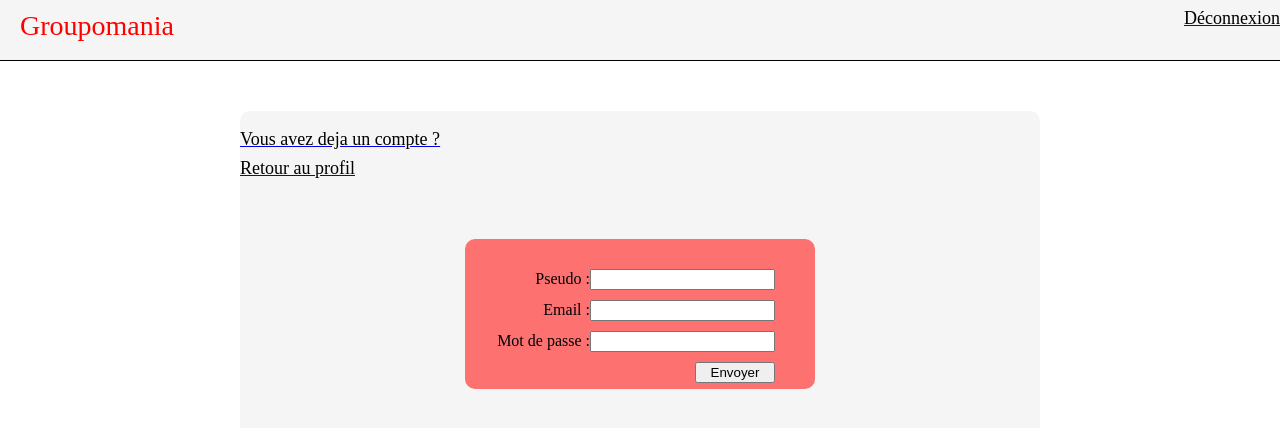
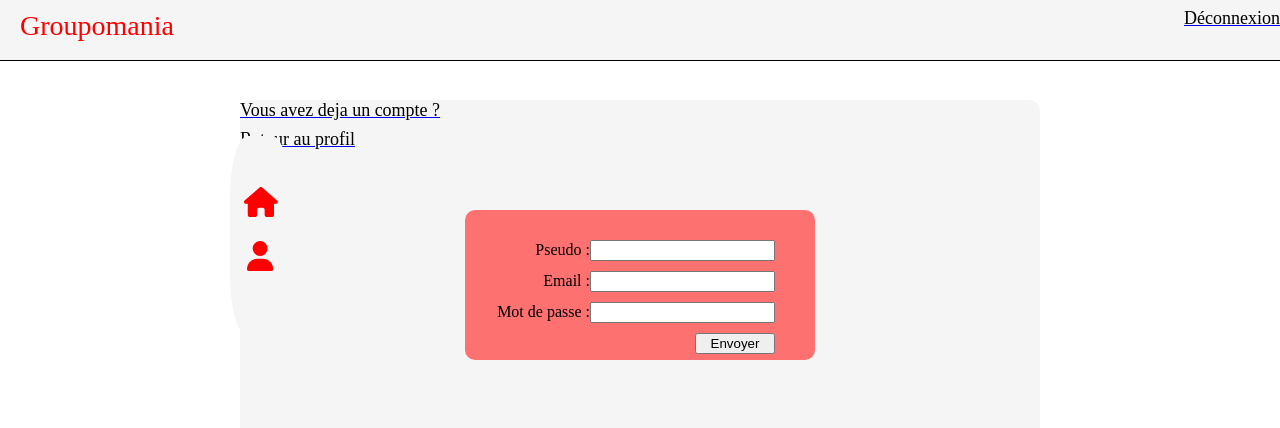
Before and after one commit to MaximeWeb/P7-Node-React-API-ReseauSocial, a React (Create React App) app in the folder frontend/: page /signup in a window 1280 px wide. Shown: the top 428 px of the page. Built offline with nearby package versions, Linux system fonts and the light colour scheme.

Commit message:
new fichiers

```diff
--- a/frontend/src/components/Header.jsx
+++ b/frontend/src/components/Header.jsx
@@ -8,7 +8,7 @@ import '../styles/Header.css'
   return (
     <nav className='header'>
 
-<div className='flexbox'>
+    <div className='flexbox'>
 
    <div className='imagemenu'>Groupomania</div>
 
--- a/frontend/src/components/Navbar.jsx
+++ b/frontend/src/components/Navbar.jsx
@@ -16,8 +16,8 @@ import '../styles/NavBar.css'
 
 
   <div className='NavBar'>
-   <Link to="/"><FontAwesomeIcon icon={faHome} /></Link>
-    <Link to="/Profil"><FontAwesomeIcon icon={faUser} /></Link>
+   <Link className='icon' to="/"><FontAwesomeIcon icon={faHome} /></Link>
+    <Link className='icon' to="/Profil"><FontAwesomeIcon icon={faUser} /></Link>
     </div>
 
   )
--- a/frontend/src/pages/Home.jsx
+++ b/frontend/src/pages/Home.jsx
@@ -11,7 +11,9 @@ import '../styles/Home.css'
       <Header/>
       <body>
 <div className='flexboxHome'>
+  <div className='navbar'>
   <Navbar/>
+  </div>
      <h1 className='Publications'>publications</h1>
      <div className='BodyDroite'>
      <h2 className='Amis'>Amis</h2>
--- a/frontend/src/pages/Login.jsx
+++ b/frontend/src/pages/Login.jsx
@@ -2,19 +2,20 @@ import React from 'react'
 import Header from '../components/Header'
 import Form from '../components/Formlogin'
 import { Link } from 'react-router-dom'
-import '../styles/Profil.css'
+import '../styles/Register.css'
+
 
 const Login = () => {
   return (
     <div>
     <Header/>
-   <div className='ProfilBloc'>
+    <div className='blocregister'>
    <Link to="/signup"><div className='onglet'>Inscrivez-vous !</div></Link>
    <Link to="/profil"><div className='onglet'>Retour au profil</div></Link>
     <Form/>
+  </div>
+  </div>
 
-  </div>
-</div>
 
   )
 }
--- a/frontend/src/pages/Profil.jsx
+++ b/frontend/src/pages/Profil.jsx
@@ -9,12 +9,16 @@ const Profil = () => {
   return (
     <div>
     <Header/>
-    <div className='flexbox'>
+
+    <div className='box'>
+      <div className='navbar'>
     <NavBar />
+    </div>
    <div className='ProfilBloc'>
     <Link to="/signup"><div className='onglet'>S'inscrire</div></Link>
     <Link to="/login"><div className='onglet'>Se connecter</div></Link>
     <Form />
+
 
   </div>
   </div>
--- a/frontend/src/pages/Signup.jsx
+++ b/frontend/src/pages/Signup.jsx
@@ -2,18 +2,24 @@ import React from 'react'
 import Header from '../components/Header'
 import Form from '../components/Formsignup'
 import { Link } from 'react-router-dom'
-import '../styles/Profil.css'
+import NavBar from '../components/Navbar'
+import '../styles/Register.css'
+
 
 const Signup = () => {
   return (
     <div>
     <Header/>
-   <div className='ProfilBloc'>
+    <div className='navbar'>
+    <NavBar />
+    </div>
+   <div className='blocregister'>
    <Link to="/login"><div className='onglet'>Vous avez deja un compte ?</div></Link>
    <Link to="/profil"><div className='onglet'>Retour au profil</div></Link>
   <Form />
   </div>
-</div>
+  </div>
+
 
   )
 }
--- a/frontend/src/styles/Header.css
+++ b/frontend/src/styles/Header.css
@@ -2,7 +2,10 @@
     border-bottom: solid 1px black;
     height: 60px;
     width: 100%;
-    background-color:whitesmoke
+    background-color:whitesmoke;
+    position:fixed;
+    top:0px;
+
 }
 
 .imagemenu {
--- a/frontend/src/styles/Home.css
+++ b/frontend/src/styles/Home.css
@@ -1,10 +1,12 @@
 body {
     margin:0px;
+
 }
 .flexboxHome {
     display: flex;
     justify-content:  space-around;
-    margin-left: 300px;
+    margin-left: 250px;
+
 }
 .Publications {
     border: 1px solid black;
@@ -12,6 +14,7 @@ body {
     height: 1200px;
     width: 600px;
     background-color: whitesmoke;
+    margin-top:100px;
 }
 .Amis {
     border: 1px solid black;
@@ -19,6 +22,7 @@ body {
     height: 400px;
     width: 250px;
     background-color: whitesmoke;
+    margin-top:100px;
 }
 .Suggestions {
     border: 1px solid black;
@@ -26,4 +30,12 @@ body {
     height: 600px;
     width: 250px;
     background-color: whitesmoke;
+    margin-top:50px;
 }
+.navbar {
+    position: fixed;
+    left:18%;
+    top:12%;
+    margin-top:40px;
+
+}
--- a/frontend/src/styles/NavBar.css
+++ b/frontend/src/styles/NavBar.css
@@ -1,4 +1,20 @@
 .NavBar {
     display: flex;
     flex-direction: column;
+    height: 150px;
+    width: 60px;
+    background-color: whitesmoke;
+    text-align: center;
+    padding-top:50px;
+    border-radius: 30%;
 }
+.icon {
+    color:red;
+    font-size:30px;
+     margin-bottom:20px;
+}
+
+.icon:hover {
+
+    border-left: 4px solid red;
+}
--- a/frontend/src/styles/Profil.css
+++ b/frontend/src/styles/Profil.css
@@ -1,12 +1,17 @@
 .ProfilBloc {
-
-
     background-color: whitesmoke;
     border-radius: 10px;
     height: 400px;
     width: 800px;
-    margin:auto;
-    margin-top:50px;
+    margin-top:100px;
     padding-top:10px;
+}
+.box {
+    display: flex;
+    justify-content: center;
+}
 
+.Navbar {
+    margin-top:60px;
+    margin-right: 30px;
 }
--- /dev/null
+++ b/frontend/src/styles/Register.css
@@ -0,0 +1,8 @@
+.blocregister {
+    background-color: whitesmoke;
+    border-radius: 10px;
+    height: 400px;
+    width: 800px;
+     margin:auto;
+    margin-top:100px;
+}
```
